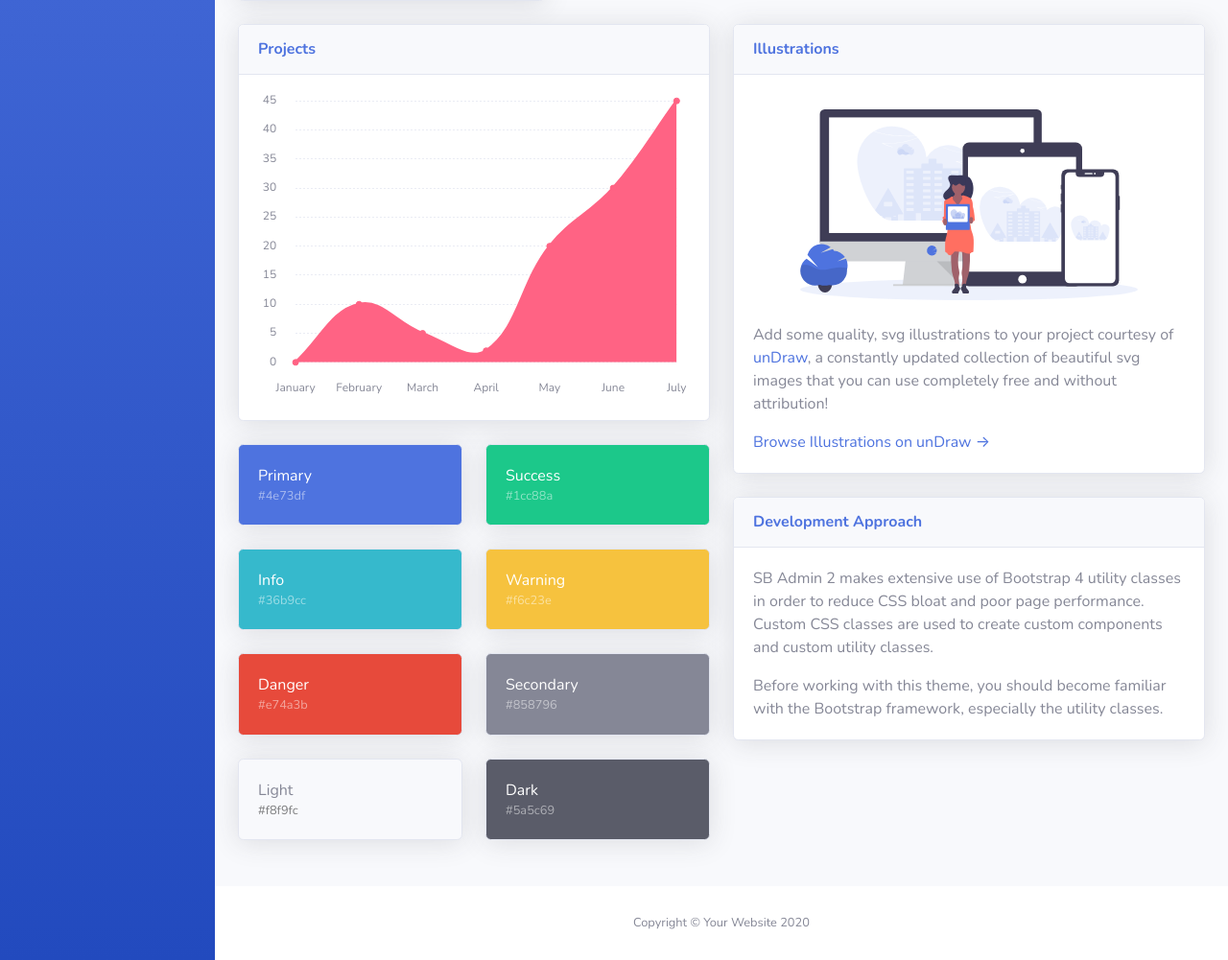
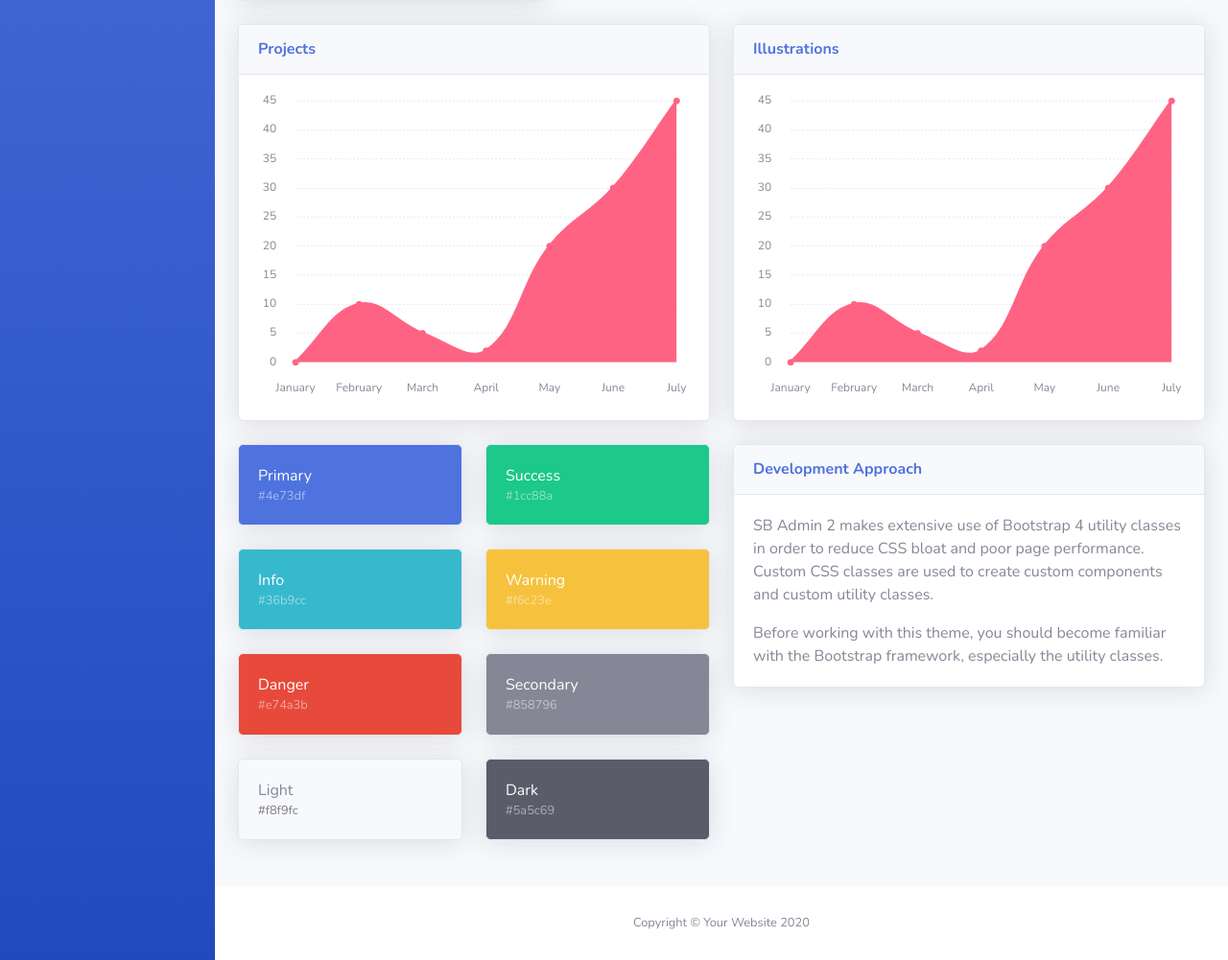
Before and after one commit to ArthurWuTW/django-project, a Django app: template monitor_app/templates/template_dashboard/dashboard.html in a window 1280 px wide. Shown: the part 692-1693 px from the top of the page at 96% size. Run offline with Django 3.2, Linux system fonts and the light colour scheme; the template is opened without the code that fills it, so the values that code supplies are empty; some libraries are stand-ins or nearby versions.

Commit message:
Test another chartjs

```diff
--- /dev/null
+++ b/monitor_app/static/dashboard/js/demo/chart-area-demo-1.js
@@ -0,0 +1,55 @@
+// Area Chart Example
+var ctx = document.getElementById("myAreaChart_1");
+var chart = new Chart(ctx, {
+    type:'line',
+    data: {
+        labels: ['January', 'February', 'March', 'April', 'May', 'June', 'July'],
+        datasets: [{
+            label: 'My First dataset',
+            backgroundColor: 'rgb(255, 99, 132)',
+            borderColor: 'rgb(255, 99, 132)',
+            data: [0, 10, 5, 2, 20, 30, 45]
+        }]
+    },
+    options:{
+      maintainAspectRatio:false,
+      legend:{
+        display:false
+      },
+      title:{},
+      scales:{
+        xAxes:[
+          {
+            gridLines:{
+              color:'rgb(234, 236, 244)',
+              zeroLineColor:'rgb(234, 236, 244)',
+              drawBorder:false,
+              drawTicks:false,
+              borderDash:[2],
+              zeroLineBorderDash:[2],
+              drawOnChartArea:false},
+              ticks:{
+                fontColor:'#858796',
+                padding:20
+              }
+            }
+          ],
+          yAxes:[
+            {
+              gridLines:{
+                color:'rgb(234, 236, 244)',
+                zeroLineColor:'rgb(234, 236, 244)',
+                drawBorder:false,
+                drawTicks:false,
+                borderDash:[2],
+                zeroLineBorderDash:[2]
+              },
+              ticks:{
+                fontColor:'#858796',
+                padding:20
+              }
+            }
+          ]
+        }
+      }
+});
--- a/monitor_app/templates/template_dashboard/dashboard.html
+++ b/monitor_app/templates/template_dashboard/dashboard.html
@@ -563,11 +563,9 @@
                   <h6 class="m-0 font-weight-bold text-primary">Illustrations</h6>
                 </div>
                 <div class="card-body">
-                  <div class="text-center">
-                    <img class="img-fluid px-3 px-sm-4 mt-3 mb-4" style="width: 25rem;" src="img/undraw_posting_photo.svg" alt="">
+                  <div class="chart-area">
+                    <canvas id="myAreaChart_1"></canvas>
                   </div>
-                  <p>Add some quality, svg illustrations to your project courtesy of <a target="_blank" rel="nofollow" href="https://undraw.co/">unDraw</a>, a constantly updated collection of beautiful svg images that you can use completely free and without attribution!</p>
-                  <a target="_blank" rel="nofollow" href="https://undraw.co/">Browse Illustrations on unDraw &rarr;</a>
                 </div>
               </div>
 
@@ -649,6 +647,7 @@
 
   <!-- Page level custom scripts -->
   <script src={% static "dashboard/js/demo/chart-area-demo.js" %}></script>
+  <script src={% static "dashboard/js/demo/chart-area-demo-1.js" %}></script>
   <script src={% static "dashboard/js/demo/chart-pie-demo.js" %}></script>
 
 </body>
```
